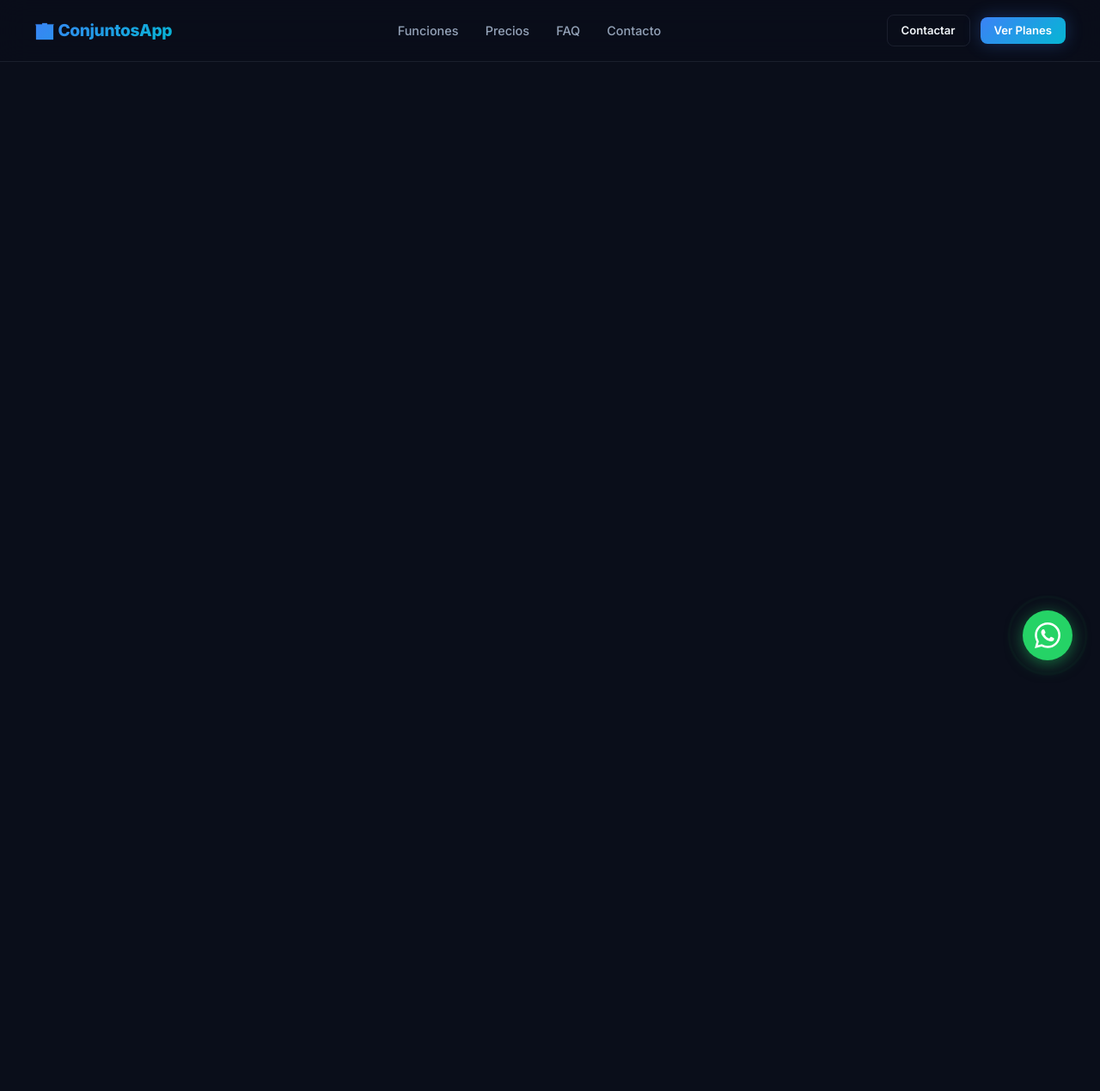
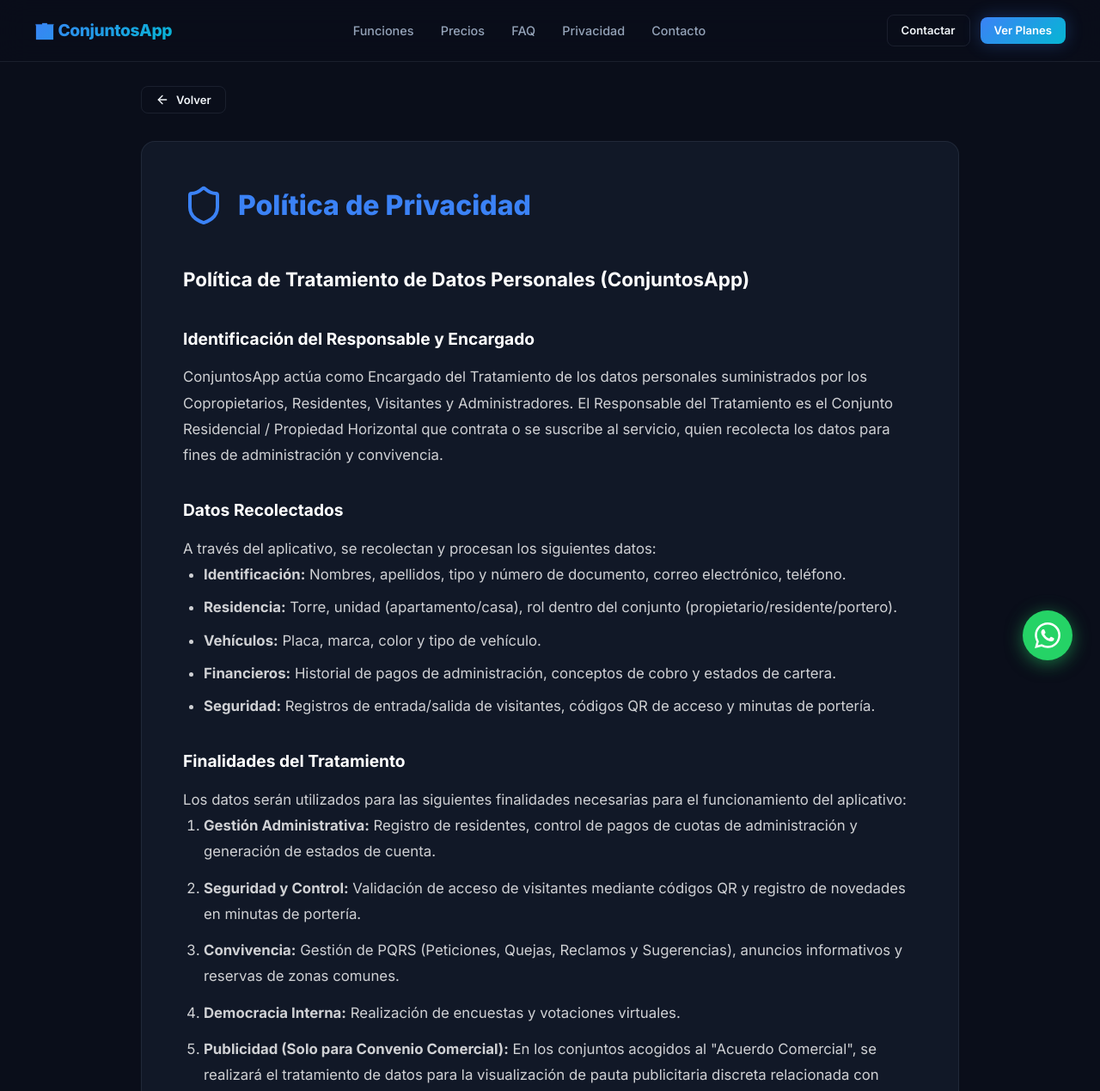
Before and after one commit to miguelancamargo/conjuntosapppage, a React (Vite) app: page /politica-privacidad in a window 1280 px wide. Shown: the top 1269 px of the page at 86% size. Before the commit the page ends 800 px from the top, so only its background shows below. Built offline with nearby package versions, Linux system fonts and the light colour scheme.

Commit message:
Añadir página de Política de Privacidad y enlace en Navbar

```diff
--- a/package.json
+++ b/package.json
@@ -10,6 +10,7 @@
     "preview": "vite preview"
   },
   "dependencies": {
+    "lucide-react": "^0.577.0",
     "react": "^19.2.0",
     "react-dom": "^19.2.0",
     "react-router-dom": "^7.13.1"
--- a/src/App.tsx
+++ b/src/App.tsx
@@ -1,6 +1,7 @@
 import { BrowserRouter, Routes, Route } from 'react-router-dom';
 import Home from './pages/Home';
 import FAQ from './pages/FAQ';
+import PoliticaPrivacidad from './pages/PoliticaPrivacidad';
 import Navbar from './components/Navbar';
 import WhatsAppButton from './components/WhatsAppButton';
 
@@ -11,6 +12,7 @@
       <Routes>
         <Route path="/" element={<Home />} />
         <Route path="/preguntas-frecuentes" element={<FAQ />} />
+        <Route path="/politica-privacidad" element={<PoliticaPrivacidad />} />
       </Routes>
       <WhatsAppButton />
     </BrowserRouter>
--- a/src/components/Navbar.tsx
+++ b/src/components/Navbar.tsx
@@ -29,6 +29,7 @@
                     <li><button onClick={() => scrollTo('funciones')}>Funciones</button></li>
                     <li><button onClick={() => scrollTo('precios')}>Precios</button></li>
                     <li><Link to="/preguntas-frecuentes" onClick={() => setMobileOpen(false)}>FAQ</Link></li>
+                    <li><Link to="/politica-privacidad" onClick={() => setMobileOpen(false)}>Privacidad</Link></li>
                     <li><a href="https://wa.me/573057650946" target="_blank" rel="noopener noreferrer" onClick={() => setMobileOpen(false)}>Contacto</a></li>
                 </ul>
 
--- /dev/null
+++ b/src/pages/PoliticaPrivacidad.tsx
@@ -0,0 +1,67 @@
+import { Shield, ArrowLeft } from 'lucide-react';
+import { useNavigate } from 'react-router-dom';
+
+export default function PoliticaPrivacidad() {
+    const navigate = useNavigate();
+
+    return (
+        <div className="animate-in" style={{ maxWidth: '1000px', margin: '100px auto 60px', padding: '0 1.5rem' }}>
+            <button
+                onClick={() => navigate(-1)}
+                className="btn btn-outline btn-sm"
+                style={{ marginBottom: '2rem', display: 'flex', alignItems: 'center', gap: '0.5rem' }}
+            >
+                <ArrowLeft size={16} /> Volver
+            </button>
+
+            <div className="card" style={{ padding: '3rem', backgroundColor: 'var(--bg-secondary)', borderRadius: 'var(--radius-lg)', border: '1px solid var(--border-color)' }}>
+                <div style={{ display: 'flex', alignItems: 'center', gap: '1rem', marginBottom: '2.5rem', color: 'var(--accent-blue)' }}>
+                    <Shield size={48} />
+                    <h1 style={{ margin: 0, fontSize: '2rem', fontWeight: 800 }}>Política de Privacidad</h1>
+                </div>
+
+                <div className="privacy-content" style={{ lineHeight: '1.8', color: 'rgba(255,255,255,0.8)', fontSize: '1.05rem' }}>
+                    <h2 style={{ color: '#fff', fontSize: '1.4rem', marginTop: '2rem', marginBottom: '1rem' }}>Política de Tratamiento de Datos Personales (ConjuntosApp)</h2>
+
+                    <h3 style={{ color: '#fff', fontSize: '1.2rem', marginTop: '2rem', marginBottom: '0.75rem' }}>Identificación del Responsable y Encargado</h3>
+                    <p>
+                        ConjuntosApp actúa como Encargado del Tratamiento de los datos personales suministrados por los Copropietarios, Residentes, Visitantes y Administradores. El Responsable del Tratamiento es el Conjunto Residencial / Propiedad Horizontal que contrata o se suscribe al servicio, quien recolecta los datos para fines de administración y convivencia.
+                    </p>
+
+                    <h3 style={{ color: '#fff', fontSize: '1.2rem', marginTop: '2rem', marginBottom: '0.75rem' }}>Datos Recolectados</h3>
+                    <p>A través del aplicativo, se recolectan y procesan los siguientes datos:</p>
+                    <ul style={{ paddingLeft: '1.5rem', marginBottom: '1.5rem' }}>
+                        <li style={{ marginBottom: '0.5rem' }}><strong>Identificación:</strong> Nombres, apellidos, tipo y número de documento, correo electrónico, teléfono.</li>
+                        <li style={{ marginBottom: '0.5rem' }}><strong>Residencia:</strong> Torre, unidad (apartamento/casa), rol dentro del conjunto (propietario/residente/portero).</li>
+                        <li style={{ marginBottom: '0.5rem' }}><strong>Vehículos:</strong> Placa, marca, color y tipo de vehículo.</li>
+                        <li style={{ marginBottom: '0.5rem' }}><strong>Financieros:</strong> Historial de pagos de administración, conceptos de cobro y estados de cartera.</li>
+                        <li style={{ marginBottom: '0.5rem' }}><strong>Seguridad:</strong> Registros de entrada/salida de visitantes, códigos QR de acceso y minutas de portería.</li>
+                    </ul>
+
+                    <h3 style={{ color: '#fff', fontSize: '1.2rem', marginTop: '2rem', marginBottom: '0.75rem' }}>Finalidades del Tratamiento</h3>
+                    <p>Los datos serán utilizados para las siguientes finalidades necesarias para el funcionamiento del aplicativo:</p>
+                    <ol style={{ paddingLeft: '1.5rem', marginBottom: '1.5rem' }}>
+                        <li style={{ marginBottom: '0.75rem' }}><strong>Gestión Administrativa:</strong> Registro de residentes, control de pagos de cuotas de administración y generación de estados de cuenta.</li>
+                        <li style={{ marginBottom: '0.75rem' }}><strong>Seguridad y Control:</strong> Validación de acceso de visitantes mediante códigos QR y registro de novedades en minutas de portería.</li>
+                        <li style={{ marginBottom: '0.75rem' }}><strong>Convivencia:</strong> Gestión de PQRS (Peticiones, Quejas, Reclamos y Sugerencias), anuncios informativos y reservas de zonas comunes.</li>
+                        <li style={{ marginBottom: '0.75rem' }}><strong>Democracia Interna:</strong> Realización de encuestas y votaciones virtuales.</li>
+                        <li style={{ marginBottom: '0.75rem' }}><strong>Publicidad (Solo para Convenio Comercial):</strong> En los conjuntos acogidos al "Acuerdo Comercial", se realizará el tratamiento de datos para la visualización de pauta publicitaria discreta relacionada con planes de internet y telecomunicaciones. <em style={{ fontSize: '0.9rem' }}>Nota: Los planes de suscripción pagada están exentos de esta finalidad publicitaria.</em></li>
+                    </ol>
+
+                    <h3 style={{ color: '#fff', fontSize: '1.2rem', marginTop: '2rem', marginBottom: '0.75rem' }}>Derechos de los Titulares</h3>
+                    <p>Conforme a la Ley 1581 de 2012, usted tiene derecho a:</p>
+                    <ul style={{ paddingLeft: '1.5rem', marginBottom: '1.5rem' }}>
+                        <li style={{ marginBottom: '0.5rem' }}>Conocer, actualizar y rectificar sus datos personales.</li>
+                        <li style={{ marginBottom: '0.5rem' }}>Solicitar prueba de la autorización otorgada.</li>
+                        <li style={{ marginBottom: '0.5rem' }}>Ser informado respecto al uso que se le ha dado a sus datos.</li>
+                        <li style={{ marginBottom: '0.5rem' }}>Revocar la autorización o solicitar la supresión del dato cuando no se respeten los principios, derechos y garantías constitucionales.</li>
+                    </ul>
+                </div>
+
+                <div style={{ marginTop: '4rem', paddingTop: '2rem', borderTop: '1px solid var(--border-color)', fontSize: '0.9rem', textAlign: 'center', color: 'rgba(255,255,255,0.4)' }}>
+                    © {new Date().getFullYear()} ConjuntosApp - Todos los derechos reservados
+                </div>
+            </div>
+        </div>
+    );
+}
```
Also changed, not shown: 1 other file (tests, documents, lock files or other folders).
